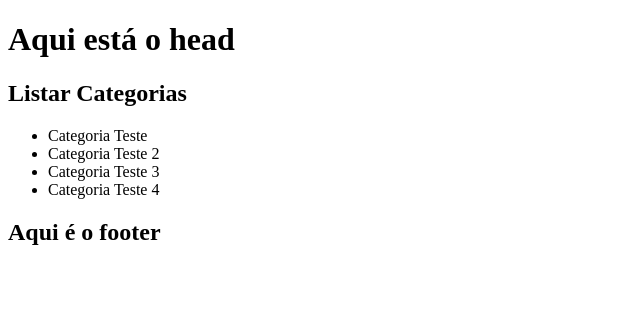
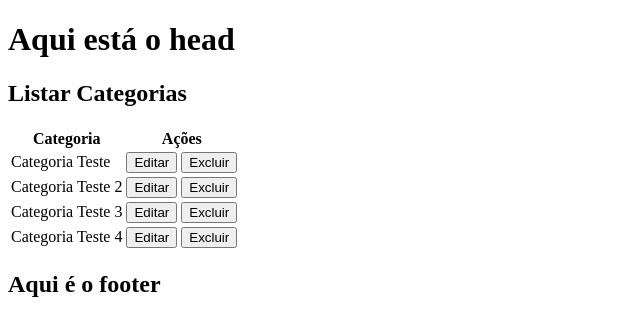
Before and after one commit to nythan5/Trip, a Django app: page /trip/listar_categorias/ in a window 1280 px wide. Shown: the top 336 px of the page, without its empty margins (0-640 px from the left). Run offline with Django 5.2, Linux system fonts and the light colour scheme; data comes from the database, SQL or seed files in the repository; both versions use the stored data as it was after the commit.

Commit message:
Excluindo Categoria

```diff
--- a/trip/templates/trip/listar_categorias.html
+++ b/trip/templates/trip/listar_categorias.html
@@ -3,10 +3,27 @@
 {% block content %}
 
 <h2>Listar Categorias</h2>
-    <ul>
-        {% for categoria in categorias %}
-            <li>{{ categoria.titulo }}</li>
-        {% endfor %}
-    </ul>
+<table>
+  <thead>
+    <tr>
+      <th>Categoria</th>
+      <th>Ações</th>
+    </tr>
+  </thead>
+  <tbody>
+    {% for categoria in categorias %}
+      <tr>
+        <td>{{ categoria.titulo }}</td>
+        <td>
+          <button>Editar</button>
+          <a href="{% url "trip:excluir_categoria" categoria.id %}">
+            <button>Excluir</button>
+          </a>
+
+        </td>
+      </tr>
+    {% endfor %}
+  </tbody>
+</table>
 
 {% endblock content %}
--- a/trip/urls.py
+++ b/trip/urls.py
@@ -4,7 +4,9 @@ from .views import *
 app_name = 'trip'
 
 urlpatterns = [
-    path('criar_categoria/', criar_categoria_view, name='criar_categoria'),
-    path('listar_categorias/', listar_categorias_view, name='listar_categorias')
+    path('criar_categoria/', criar_categoria, name='criar_categoria'),
+    path('listar_categorias/', listar_categorias, name='listar_categorias'),
+    path('excluir_categoria/<int:categoria_id>',
+         excluir_categoria, name='excluir_categoria'),
 
 ]
--- a/trip/views.py
+++ b/trip/views.py
@@ -1,21 +1,32 @@
-from django.shortcuts import render, redirect
+from django.shortcuts import render, redirect, get_object_or_404
 from django.views import View
 from .models import Categoria
 from .forms import CategoriaForm
 
 
-def criar_categoria_view(request):
+def criar_categoria(request):
     if request.method == "POST":
         form = CategoriaForm(request.POST)
         if form.is_valid():
             form.save()
-            return redirect('/admin')
+            return redirect('trip:listar_categorias')
     else:
         form = CategoriaForm()
     return render(request, 'trip/criar_categoria.html', {'form': form})
 
 
-def listar_categorias_view(request):
+def listar_categorias(request):
     categorias = Categoria.objects.all()
     return render(request, 'trip/listar_categorias.html',
                   {'categorias': categorias})
+
+
+def excluir_categoria(request, categoria_id):
+    categoria = get_object_or_404(Categoria, id=categoria_id)
+
+    if request.method == "POST":
+        categoria.delete()
+        return redirect('trip:listar_categorias')
+
+    return render(request, 'trip/excluir_categoria.html',
+                  {'categoria': categoria})
```
Also changed, not shown: trip/templates/trip/excluir_categoria.html (added, +15 -0 lines), trip/tests/test_trip_templates.py (+2 -2 lines), db.sqlite3.
